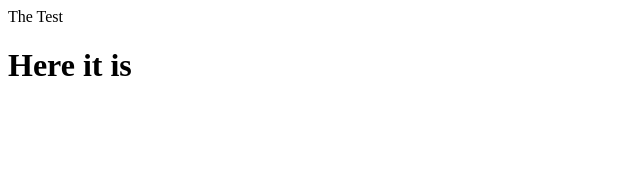
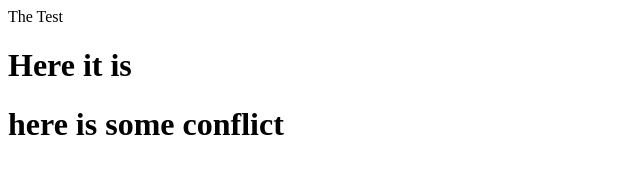
Before and after one commit to jjaredwatson/test-repo, a plain HTML site: page index.html in a window 1280 px wide. Shown: the whole page, without its empty margins (0-640 px from the left). Drawn offline with Linux system fonts and the light colour scheme.

Commit message:
added a conflict

```diff
--- a/index.html
+++ b/index.html
@@ -3,5 +3,6 @@
 <head>The Test</head>
 <body>
   <h1>Here it is</h1>
+  <h1>here is some conflict</h1>
 </body>
 </html>
```
